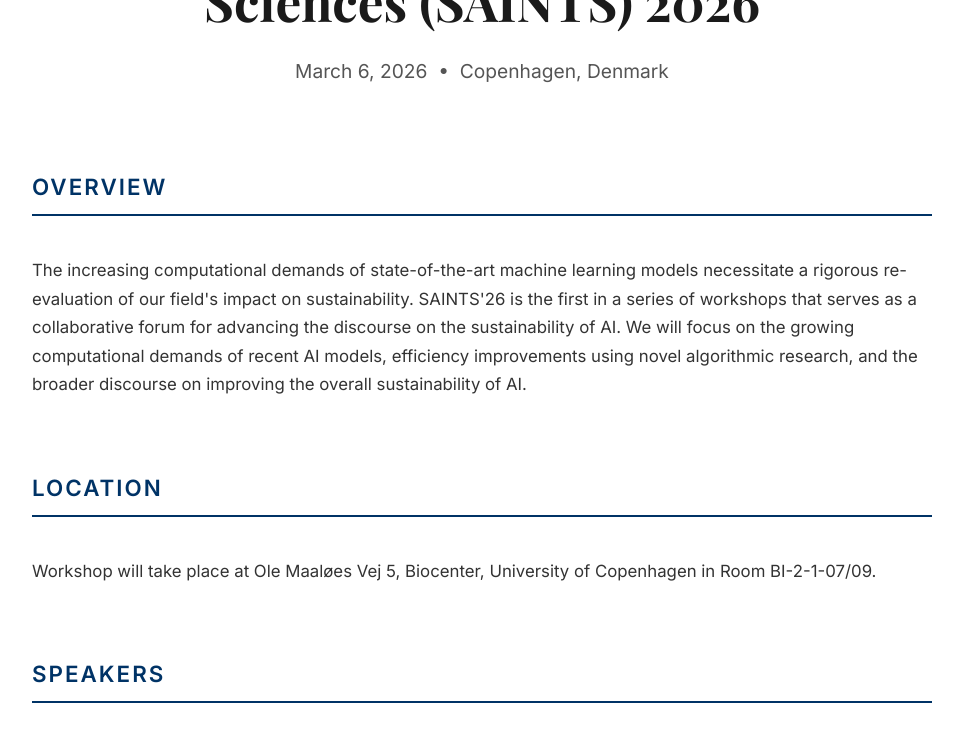
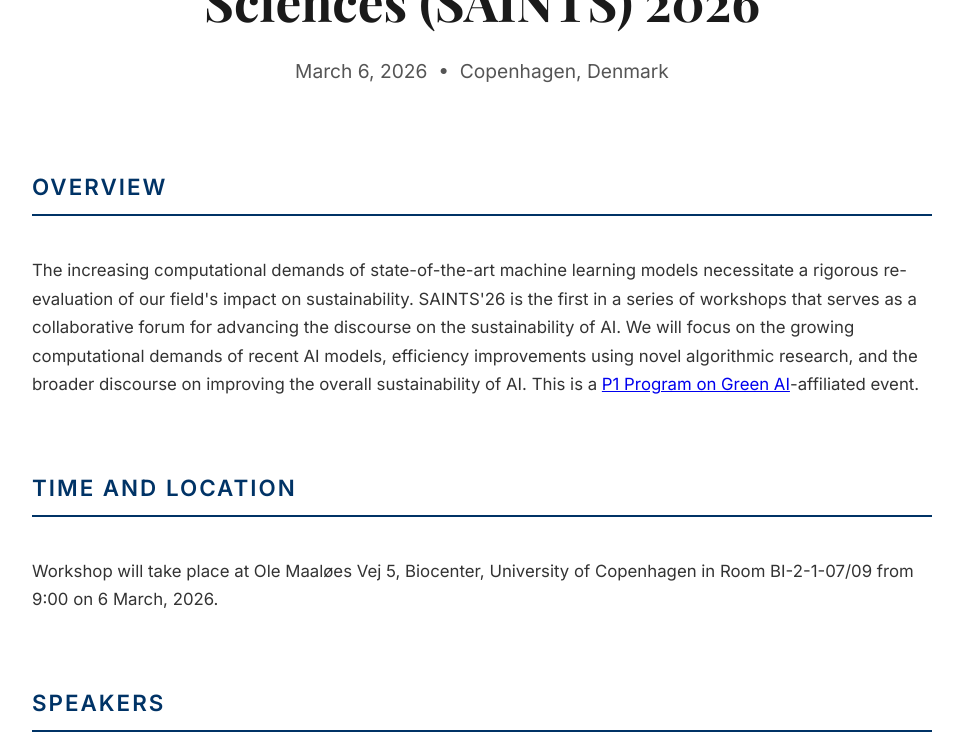
Before and after one commit to saintslab/saintslab.github.io, a Jekyll site: the page workshop2026/index.html, which Jekyll copies as it is, in a window 1280 px wide and 900 px high, scrolled down 307 px, cut to the strip 0-749 px from the top of the window. Shown: the whole strip, without its empty margins (158-1121 px from the left). Built offline with Jekyll 4.4.1, drawn with Linux system fonts in a browser that asks for light colours.

Commit message:
Update webpage

```diff
--- a/workshop2026/index.html
+++ b/workshop2026/index.html
@@ -200,14 +200,14 @@
     <section id="overview">
         <h2>Overview</h2>
         <p>
-            The increasing computational demands of state-of-the-art machine learning models necessitate a rigorous re-evaluation of our field's impact on sustainability. SAINTS'26 is the first in a series of workshops that serves as a collaborative forum for advancing the discourse on the sustainability of AI. We will focus on the growing computational demands of recent AI models, efficiency improvements using novel algorithmic research, and the broader discourse on improving the overall sustainability of AI.
+            The increasing computational demands of state-of-the-art machine learning models necessitate a rigorous re-evaluation of our field's impact on sustainability. SAINTS'26 is the first in a series of workshops that serves as a collaborative forum for advancing the discourse on the sustainability of AI. We will focus on the growing computational demands of recent AI models, efficiency improvements using novel algorithmic research, and the broader discourse on improving the overall sustainability of AI. This is a <a href="https://www.aicentre.dk/p1-programs/green-ai">P1 Program on Green AI</a>-affiliated event.
         </p>
     </section>
 
     <section id="location">
-        <h2>Location</h2>
+        <h2>Time and Location</h2>
         <p>
-            Workshop will take place at Ole Maaløes Vej 5, Biocenter, University of Copenhagen in Room BI-2-1-07/09.
+            Workshop will take place at Ole Maaløes Vej 5, Biocenter, University of Copenhagen in Room BI-2-1-07/09 from 9:00 on 6 March, 2026.
         </p>
     </section>
 
```
